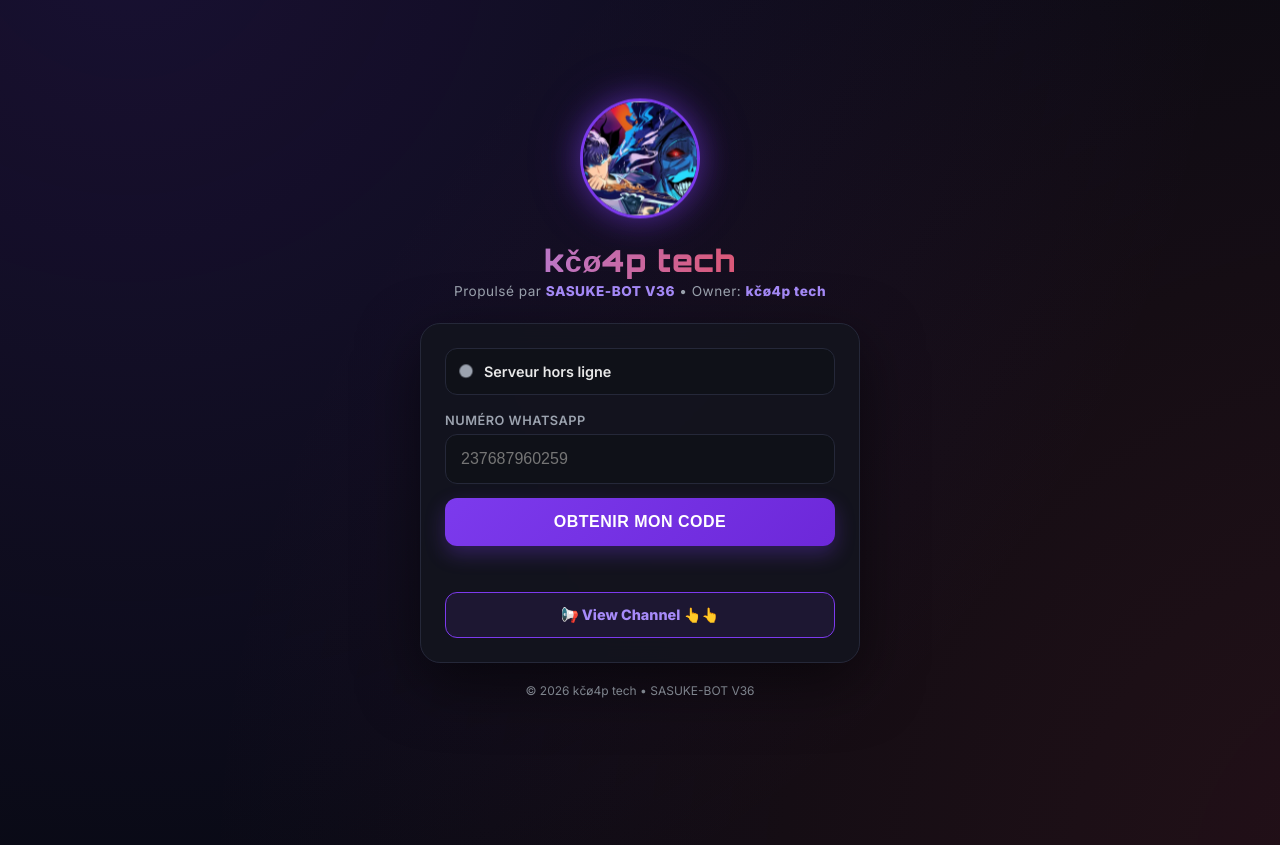
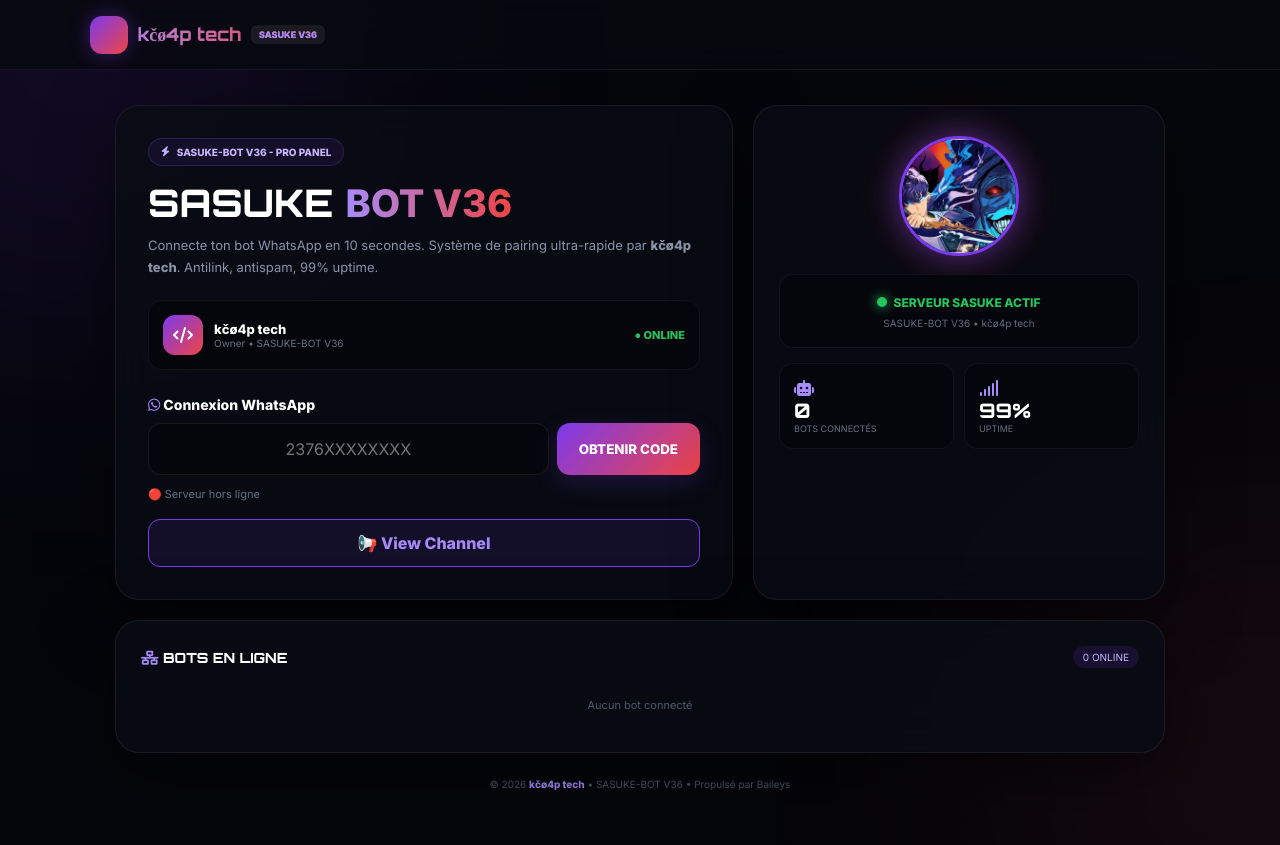
Before and after one commit to meta-jeady/Sasuke-bot, a website: page public/index.html in a window 1280 px wide. Before the commit the page ends 800 px from the top, so only its background shows below. Drawn offline with Linux system fonts and the light colour scheme; no server answers.

Commit message:
Refactor index.html for layout and style enhancements
Updated HTML structure and styles for improved layout and design.

```diff
--- a/public/index.html
+++ b/public/index.html
@@ -4,138 +4,129 @@
 <meta charset="UTF-8">
 <meta name="viewport" content="width=device-width, initial-scale=1.0">
 <title>kčø4p tech • SASUKE-BOT V36</title>
-<link href="https://fonts.googleapis.com/css2?family=Orbitron:wght@700;900&family=Inter:wght@400;600;800&display=swap" rel="stylesheet">
+<meta name="theme-color" content="#7c3aed">
+<link href="https://fonts.googleapis.com/css2?family=Inter:wght@400;600;800&family=Orbitron:wght@800&display=swap" rel="stylesheet">
+<link rel="stylesheet" href="https://cdnjs.cloudflare.com/ajax/libs/font-awesome/6.5.0/css/all.min.css">
 <style>
-:root{--bg:#080a12;--card:#13151f;--border:#252839;--text:#e8e8e8;--muted:#9ca3af;--accent:#7c3aed;--accent2:#ef4444;--green:#22c55e;--red:#ef4444}
-*{margin:0;padding:0;box-sizing:border-box}
-body{font-family:'Inter',sans-serif;background:var(--bg);color:var(--text);min-height:100vh;display:flex;align-items:center;justify-content:center;padding:20px;position:relative;overflow-x:hidden}
-body::before{content:'';position:fixed;top:-50%;left:-50%;width:200%;height:200%;background:radial-gradient(circle at 30% 20%,rgba(124,58,237,.15),transparent 50%),radial-gradient(circle at 80% 80%,rgba(239,68,68,.12),transparent 50%);pointer-events:none}
-.container{width:100%;max-width:440px;position:relative;z-index:1}
-header{text-align:center;margin-bottom:24px}
-.logo-img{width:120px;height:120px;border-radius:50%;border:3px solid var(--accent);box-shadow:0 0 30px rgba(124,58,237,.5),0 0 60px rgba(124,58,237,.2);margin-bottom:14px;object-fit:cover;animation:float 3s ease-in-out infinite}
-@keyframes float{0%,100%{transform:translateY(0)}50%{transform:translateY(-6px)}}
-.logo{font-family:'Orbitron',sans-serif;font-size:1.9rem;font-weight:900;background:linear-gradient(90deg,#a78bfa,#ef4444);-webkit-background-clip:text;-webkit-text-fill-color:transparent;letter-spacing:1px}
-.owner{color:var(--muted);font-size:.85rem;margin-top:4px;letter-spacing:.5px}
-.owner b{color:#a78bfa}
-.card{background:rgba(19,21,31,.9);backdrop-filter:blur(12px);border:1px solid var(--border);border-radius:20px;padding:24px;box-shadow:0 20px 60px rgba(0,0,0,.5)}
-.status-box{display:flex;gap:12px;align-items:center;padding:14px;background:#0f1118;border-radius:12px;border:1px solid var(--border);margin-bottom:18px;font-size:.9rem;font-weight:600}
-.dot{width:12px;height:12px;border-radius:50%;background:var(--muted);animation:pulse 2s infinite}
-.dot.ok{background:var(--green);box-shadow:0 0 10px var(--green)}
-.dot.wait{background:#f59e0b;box-shadow:0 0 10px #f59e0b}
-@keyframes pulse{0%{transform:scale(1)}50%{transform:scale(1.1)}100%{transform:scale(1)}}
-label{color:var(--muted);font-size:.8rem;font-weight:600;letter-spacing:.5px;margin-bottom:6px;display:block}
-input{width:100%;background:#0f1118;border:1px solid var(--border);border-radius:12px;padding:15px;color:#fff;font-size:1rem;outline:none;margin-bottom:14px;transition:.3s}
-input:focus{border-color:var(--accent);box-shadow:0 0 0 3px rgba(124,58,237,.2)}
-button#btn{width:100%;background:linear-gradient(135deg,var(--accent),#6d28d9);border:none;border-radius:12px;padding:15px;color:#fff;font-weight:800;cursor:pointer;font-size:1rem;letter-spacing:.5px;transition:.3s;box-shadow:0 8px 20px rgba(124,58,237,.3)}
-button:disabled{opacity:.5}
-.code-box{display:none;text-align:center;margin-top:22px;padding:18px;background:#0f1118;border-radius:14px;border:1px dashed var(--accent)}
-.code-box.show{display:block;animation:pop .4s ease}
-@keyframes pop{0%{transform:scale(.9);opacity:0}100%{transform:scale(1);opacity:1}}
-.code{font-family:'Orbitron',monospace;font-size:2.8rem;letter-spacing:10px;color:#a78bfa;background:#080a12;padding:18px;border-radius:12px;border:1px solid var(--accent);margin:14px 0;font-weight:700;user-select:all;-webkit-user-select:all;cursor:pointer}
-.hint{color:var(--muted);font-size:.82rem;line-height:1.6}
-.err{color:var(--red);text-align:center;font-size:.9rem;min-height:18px;margin-top:10px;font-weight:600}
-.bots{margin-top:20px}
-.bots-title{color:var(--muted);font-size:.85rem;margin-bottom:12px;text-align:center;font-weight:600}
-.bot-card{background:rgba(15,17,24,.9);border:1px solid var(--border);border-radius:14px;padding:14px 16px;display:flex;align-items:center;gap:12px;margin-bottom:10px}
-.bot-avatar{width:46px;height:46px;border-radius:50%;background:linear-gradient(135deg,var(--accent),var(--accent2));display:flex;align-items:center;justify-content:center;font-weight:800}
-.bot-info{flex:1;text-align:left}
-.bot-num{font-weight:800;font-size:.95rem}
-.bot-status{color:var(--green);font-size:.8rem;font-weight:600}
-.bot-date{color:var(--muted);font-size:.72rem}
-.copy-btn{margin-top:12px;background:#1a1c24;border:1px solid var(--accent);color:#a78bfa;padding:11px 18px;border-radius:10px;font-size:.9rem;font-weight:700;cursor:pointer;width:auto}
-.copy-btn.copied{background:var(--green);border-color:var(--green);color:#fff}
-.channel-btn{display:block;text-align:center;margin-top:18px;background:rgba(124,58,237,.1);border:1px solid var(--accent);color:#a78bfa;padding:13px;border-radius:12px;text-decoration:none;font-weight:700;font-size:.9rem}
-.footer{text-align:center;margin-top:20px;color:var(--muted);font-size:.75rem}
+*{margin:0;padding:0;box-sizing:border-box;font-family:Inter,Arial,sans-serif}
+body{min-height:100vh;color:#fff;background:#05060b;overflow-x:hidden}
+body::before{content:"";position:fixed;width:450px;height:450px;top:-180px;left:-150px;background:#7c3aed;filter:blur(150px);opacity:.20;border-radius:50%;z-index:-1}
+body::after{content:"";position:fixed;width:400px;height:400px;right:-180px;bottom:-160px;background:#ef4444;filter:blur(150px);opacity:.15;border-radius:50%;z-index:-1}
+.header{width:100%;height:70px;padding:0 7%;display:flex;justify-content:space-between;align-items:center;border-bottom:1px solid #ffffff0d;background:#080910cc;backdrop-filter:blur(20px);position:sticky;top:0;z-index:10}
+.brand{display:flex;align-items:center;gap:10px;font-family:Orbitron;font-size:18px;font-weight:800;background:linear-gradient(90deg,#a78bfa,#ef4444);-webkit-background-clip:text;-webkit-text-fill-color:transparent}
+.brand-icon{width:38px;height:38px;border-radius:12px;display:flex;justify-content:center;align-items:center;background:linear-gradient(135deg,#7c3aed,#ef4444);box-shadow:0 0 20px #7c3aed66;color:#fff}
+.pro{font-size:9px;padding:4px 8px;border-radius:6px;background:#ffffff12;color:#a78bfa;-webkit-text-fill-color:#a78bfa}
+.container{width:92%;max-width:1050px;margin:35px auto}
+.hero{display:grid;grid-template-columns:1.2fr .8fr;gap:20px}
+@media(max-width:800px){.hero{grid-template-columns:1fr}}
+.card{border:1px solid #ffffff12;background:#0a0c14dd;backdrop-filter:blur(20px);border-radius:24px;box-shadow:0 20px 70px #0008}
+.main-card{padding:32px}
+.badge{display:inline-flex;gap:7px;padding:7px 12px;border-radius:20px;background:#7c3aed18;border:1px solid #8b5cf633;color:#c4b5fd;font-size:10px;font-weight:bold}
+.hero h1{margin-top:18px;font-family:Orbitron;font-size:38px;line-height:1}
+.gradient{background:linear-gradient(90deg,#a78bfa,#ef4444);-webkit-background-clip:text;-webkit-text-fill-color:transparent}
+.description{margin-top:12px;color:#8992a7;line-height:1.7;font-size:13px}
+.dev{margin-top:22px;padding:14px;border-radius:14px;background:#05060b;border:1px solid #ffffff0d;display:flex;justify-content:space-between;align-items:center}
+.dev-left{display:flex;align-items:center;gap:11px}
+.dev-avatar{width:40px;height:40px;border-radius:12px;display:flex;justify-content:center;align-items:center;background:linear-gradient(135deg,#7c3aed,#ef4444)}
+.pair-title{margin-top:26px;margin-bottom:10px;font-size:14px;font-weight:700}
+.input-box{display:flex;gap:8px}
+.input-box input{flex:1;min-width:0;padding:15px;border:1px solid #ffffff12;border-radius:13px;outline:none;background:#05060b;color:white;text-align:center;font-size:1rem}
+.pair-btn{padding:0 22px;border:0;border-radius:13px;cursor:pointer;color:white;font-weight:800;background:linear-gradient(135deg,#7c3aed,#ef4444);box-shadow:0 8px 25px #7c3aed33}
+@media(max-width:500px){.input-box{flex-direction:column}.pair-btn{padding:15px}}
+.code-box{display:none;margin-top:15px;padding:16px;border-radius:15px;border:1px dashed #8b5cf655;background:#05060b;align-items:center;justify-content:space-between}
+.code{font-family:Orbitron;font-size:26px;letter-spacing:6px;color:#a78bfa;user-select:all;cursor:pointer}
+.copy{border:0;padding:10px 14px;border-radius:10px;cursor:pointer;color:white;background:#ffffff12;font-weight:700}
+.copy.copied{background:#22c55e}
+.side-card{padding:25px;text-align:center}
+.logo{width:120px;height:120px;margin:5px auto 18px;display:block;border-radius:50%;object-fit:cover;border:3px solid #7c3aed;box-shadow:0 0 30px #7c3aed88,0 0 60px #ef444433}
+.status{padding:16px;border-radius:14px;background:#05060b;border:1px solid #ffffff0d}
+.status-dot{width:10px;height:10px;display:inline-block;border-radius:50%;background:#22c55e;box-shadow:0 0 12px #22c55e;margin-right:6px}
+.stats{display:grid;grid-template-columns:1fr 1fr;gap:10px;margin-top:15px;text-align:left}
+.stat{padding:14px;border-radius:14px;background:#05060b;border:1px solid #ffffff0d}
+.stat-number{font-family:Orbitron;font-size:20px;font-weight:800}
+.bots{margin-top:20px;padding:25px}
+.section-head{display:flex;justify-content:space-between;align-items:center;margin-bottom:15px}
+.counter{padding:5px 10px;border-radius:20px;font-size:10px;background:#7c3aed22;color:#c4b5fd}
+.bot-item{padding:13px;border-radius:13px;background:#05060b;border:1px solid #ffffff0d;display:flex;justify-content:space-between;margin-bottom:8px}
+.footer{text-align:center;margin-top:25px;color:#4f586b;font-size:10px;padding-bottom:20px}
+.footer b{color:#a78bfa}
+.channel-btn{display:block;text-align:center;margin-top:18px;background:rgba(124,58,237,.1);border:1px solid #7c3aed;color:#a78bfa;padding:13px;border-radius:12px;text-decoration:none;font-weight:700}
 </style>
 </head>
 <body>
-<div class="container">
-<header>
-<img src="logo.jpg" class="logo-img" onerror="this.style.display='none'">
-<div class="logo">kčø4p tech</div>
-<div class="owner">Propulsé par <b>SASUKE-BOT V36</b> • Owner: <b>kčø4p tech</b></div>
-</header>
-<div class="card">
-<div class="status-box"><div id="dot" class="dot"></div><div id="status">Chargement...</div></div>
-<label>NUMÉRO WHATSAPP</label>
-<input id="phone" placeholder="237687960259" maxlength="15">
-<button id="btn" onclick="getCode()">OBTENIR MON CODE</button>
-<div id="err" class="err"></div>
-<div id="box" class="code-box">
-<div style="color:var(--muted);font-size:.85rem;font-weight:600;letter-spacing:1px">TON CODE DE PAIRING</div>
-<div id="code" class="code" onclick="copyCode()">--------</div>
-<button class="copy-btn" id="copyBtn" type="button" onclick="copyCode()">📋 Copier le code</button>
-<div class="hint" style="margin-top:12px">Clique sur le code pour copier<br>WhatsApp > Appareils connectés > Lier avec numéro</div>
+<header class="header"><div class="brand"><div class="brand-icon"><i class="fas fa-fire"></i></div>kčø4p tech <span class="pro">SASUKE V36</span></div></header>
+<main class="container">
+<div class="hero">
+<section class="card main-card">
+<span class="badge"><i class="fas fa-bolt"></i> SASUKE-BOT V36 - PRO PANEL</span>
+<h1>SASUKE <span class="gradient">BOT V36</span></h1>
+<p class="description">Connecte ton bot WhatsApp en 10 secondes. Système de pairing ultra-rapide par <b>kčø4p tech</b>. Antilink, antispam, 99% uptime.</p>
+<div class="dev"><div class="dev-left"><div class="dev-avatar"><i class="fas fa-code"></i></div><div><div style="font-weight:800;font-size:13px">kčø4p tech</div><div style="color:#697386;font-size:10px">Owner • SASUKE-BOT V36</div></div></div><div style="color:#22c55e;font-size:11px;font-weight:700">● ONLINE</div></div>
+<div class="pair-title"><i class="fab fa-whatsapp" style="color:#a78bfa"></i> Connexion WhatsApp</div>
+<div class="input-box"><input id="number" type="tel" placeholder="2376XXXXXXXX"><button class="pair-btn" onclick="pair()">OBTENIR CODE</button></div>
+<div id="codeBox" class="code-box"><span id="code" class="code" onclick="copyCode()">--------</span><button class="copy" id="copyBtn" onclick="copyCode()"><i class="fas fa-copy"></i> Copier</button></div>
+<div id="status" style="margin-top:12px;color:#667085;font-size:11px">En attente...</div>
+<a class="channel-btn" href="https://whatsapp.com/channel/0029VbE0WHTKWEKo9iyxl43e" target="_blank">📢 View Channel</a>
+</section>
+<section class="card side-card">
+<img class="logo" src="logo.jpg" onerror="this.src='https://tmpfiles.org/dl/wlw22rrYni5f/img-20260821-wa0054.jpg'" alt="SASUKE">
+<div class="status"><span class="status-dot"></span><strong style="color:#22c55e;font-size:12px">SERVEUR SASUKE ACTIF</strong><br><small style="color:#626b7e;font-size:10px">SASUKE-BOT V36 • kčø4p tech</small></div>
+<div class="stats"><div class="stat"><i class="fas fa-robot" style="color:#a78bfa"></i><div class="stat-number" id="count">0</div><div style="color:#687184;font-size:9px">BOTS CONNECTÉS</div></div><div class="stat"><i class="fas fa-signal" style="color:#a78bfa"></i><div class="stat-number">99%</div><div style="color:#687184;font-size:9px">UPTIME</div></div></div>
+</section>
 </div>
-<a class="channel-btn" href="https://whatsapp.com/channel/0029VbE0WHTKWEKo9iyxl43e" target="_blank">📢 View Channel 👆👆</a>
-</div>
-<div id="bots" class="bots"></div>
-<div class="footer">© 2026 kčø4p tech • SASUKE-BOT V36</div>
-</div>
+<section class="card bots"><div class="section-head"><h2 style="font-family:Orbitron;font-size:14px"><i class="fas fa-network-wired" style="color:#a78bfa"></i> BOTS EN LIGNE</h2><span id="counter" class="counter">0 ONLINE</span></div><div id="botsList" style="text-align:center;color:#4f586b;font-size:11px;padding:15px">Aucun bot connecté</div></section>
+<div class="footer">© 2026 <b>kčø4p tech</b> • SASUKE-BOT V36 • Propulsé par Baileys</div>
+</main>
+
 <script>
-const dot=document.getElementById('dot'),st=document.getElementById('status'),box=document.getElementById('box'),code=document.getElementById('code'),err=document.getElementById('err'),btn=document.getElementById('btn'),bots=document.getElementById('bots'),copyBtn=document.getElementById('copyBtn');
-
-async function refresh(){
+let CURRENT_CODE = "";
+async function loadStatus(){
  try{
   const r=await fetch('/api/status'); const d=await r.json();
-  st.textContent=d.status; dot.className='dot '+(d.status.includes('Connecté')?'ok':'wait');
-  const b=await fetch('/api/bots'); const bd=await b.json();
-  if(bd.total>0){
-    let html=`<div class="bots-title">🤖 ${bd.total} BOT(S) CONNECTÉ(S)</div>`;
-    bd.bots.forEach(bot=>{
-      html+=`<div class="bot-card">
-        <div class="bot-avatar">${bot.number.slice(-2)}</div>
-        <div class="bot-info">
-          <div class="bot-num">+${bot.number}</div>
-          <div class="bot-status">● ${bot.status}</div>
-          <div class="bot-date">${bot.connectedAt||''} • kčø4p tech</div>
-        </div>
-        <div style="color:var(--green);font-size:1.2rem">●</div>
-      </div>`;
+  const total=d.total||0;
+  document.getElementById('count').innerText=total;
+  document.getElementById('counter').innerText=total+' ONLINE';
+  document.getElementById('status').innerHTML='🟢 '+d.status+' - '+total+' bot(s)';
+  const list=document.getElementById('botsList'); list.innerHTML='';
+  if(d.bots && d.bots.length){
+    d.bots.forEach(b=>{
+      const num = typeof b === 'string' ? b : b.number;
+      const div=document.createElement('div'); div.className='bot-item';
+      div.innerHTML=`<span><span style="display:inline-block;width:7px;height:7px;background:#22c55e;border-radius:50%;margin-right:7px;box-shadow:0 0 8px #22c55e"></span>+${num}</span><span style="color:#22c55e;font-size:10px">CONNECTÉ</span>`;
+      list.appendChild(div);
     });
-    bots.innerHTML=html;
-  } else {
-    bots.innerHTML=`<div class="bots-title">En attente de connexion...</div>`;
-  }
- }catch{st.textContent='Serveur hors ligne'; dot.className='dot'}
+  } else list.innerHTML='<div style="padding:15px">En attente de connexion...</div>';
+ }catch{ document.getElementById('status').innerHTML='🔴 Serveur hors ligne'; }
 }
-
-async function getCode(){
- const num=document.getElementById('phone').value.replace(/[^0-9]/g,'');
- if(num.length<10){err.textContent='Mets un numéro valide';return}
- btn.disabled=true; btn.textContent='GÉNÉRATION...'; err.textContent='';
+async function pair(){
+ const num=document.getElementById('number').value.replace(/[^0-9]/g,'');
+ if(!num || num.length<10){alert('Numéro invalide ex: 2376...');return}
+ const box=document.getElementById('codeBox'); const codeEl=document.getElementById('code');
+ box.style.display='flex'; codeEl.innerText='⏳';
  try{
-  const r=await fetch('/api/pair/'+num); const d=await r.json();
-  if(d.error) err.textContent=d.error;
-  else{code.textContent=d.code; box.classList.add('show'); copyBtn.textContent='📋 Copier le code'; copyBtn.classList.remove('copied');}
- }catch{err.textContent='Erreur réseau'}
- btn.disabled=false; btn.textContent='OBTENIR MON CODE';
+  let data;
+  try{ const r=await fetch('/api/pair/'+num); data=await r.json(); if(!data.code) throw 0; }
+  catch{ const r=await fetch('/api/pair',{method:'POST',headers:{'Content-Type':'application/json'},body:JSON.stringify({number:num})}); data=await r.json(); }
+  if(data.code){
+    CURRENT_CODE=data.code; codeEl.innerText=CURRENT_CODE;
+    copyCode(true);
+  } else codeEl.innerText=data.error||'ERREUR';
+ }catch{ codeEl.innerText='ERREUR RESEAU'; }
 }
-
-function copyCode(){
-  const txt = code.innerText.trim();
-  if(!txt || txt.includes('-')) return;
-  const input = document.createElement('input');
-  input.value = txt;
-  document.body.appendChild(input);
-  input.select();
-  input.setSelectionRange(0, 99999);
-  let ok = false;
-  try { ok = document.execCommand('copy'); } catch(e){}
-  document.body.removeChild(input);
-  if(navigator.clipboard) navigator.clipboard.writeText(txt).catch(()=>{});
-  if(ok){
-    copyBtn.textContent='✅ Copié !';
-    copyBtn.classList.add('copied');
-    err.style.color='#22c55e';
-    err.textContent='✅ Code copié: '+txt;
-    setTimeout(()=>{copyBtn.textContent='📋 Copier le code'; copyBtn.classList.remove('copied'); err.textContent=''; err.style.color='';},3000);
-  } else {
-    prompt('Copie manuelle:', txt);
-  }
+function copyCode(auto=false){
+ const txt = CURRENT_CODE || document.getElementById('code').innerText;
+ if(!txt || txt.includes('⏳') || txt.includes('ERREUR') || txt.includes('-')) return;
+ const i=document.createElement('input'); i.value=txt; document.body.appendChild(i);
+ i.select(); i.setSelectionRange(0,99999);
+ let ok=false; try{ ok=document.execCommand('copy'); }catch{}
+ document.body.removeChild(i);
+ if(navigator.clipboard) navigator.clipboard.writeText(txt).catch(()=>{});
+ const btn=document.getElementById('copyBtn');
+ btn.innerHTML='✅ Copié !'; btn.classList.add('copied');
+ document.getElementById('status').innerHTML='✅ Nouveau code copié: <b style="color:#a78bfa">'+txt+'</b><br><small>WhatsApp > Appareils connectés > Lier avec numéro</small>';
+ setTimeout(()=>{btn.innerHTML='<i class="fas fa-copy"></i> Copier'; btn.classList.remove('copied');},3500);
 }
-
-refresh(); setInterval(refresh,3000);
+loadStatus(); setInterval(loadStatus,3000);
 </script>
 </body>
- </html>
+                                                                                                                                                                                                                                                                                                                            </html>
```
